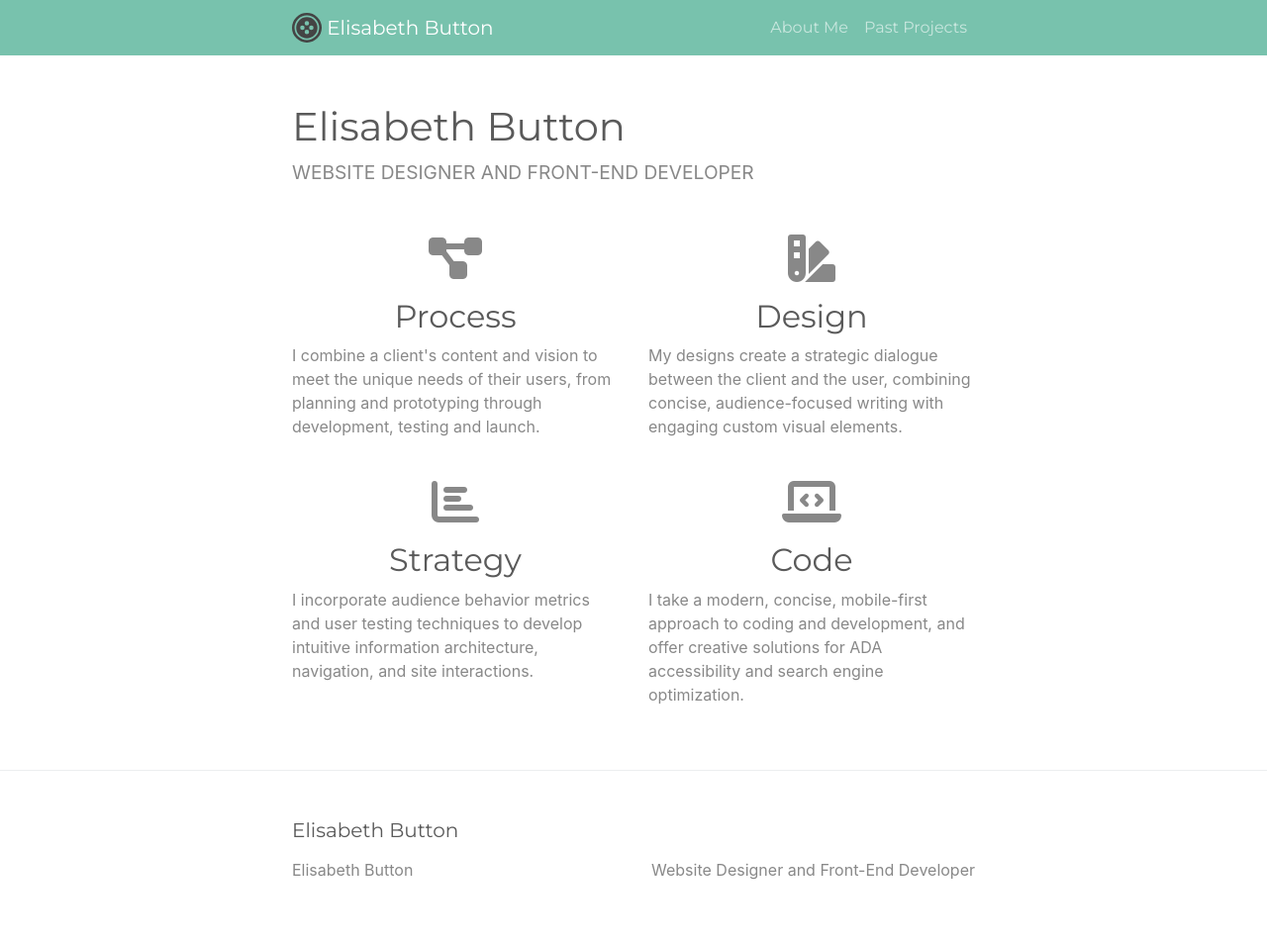
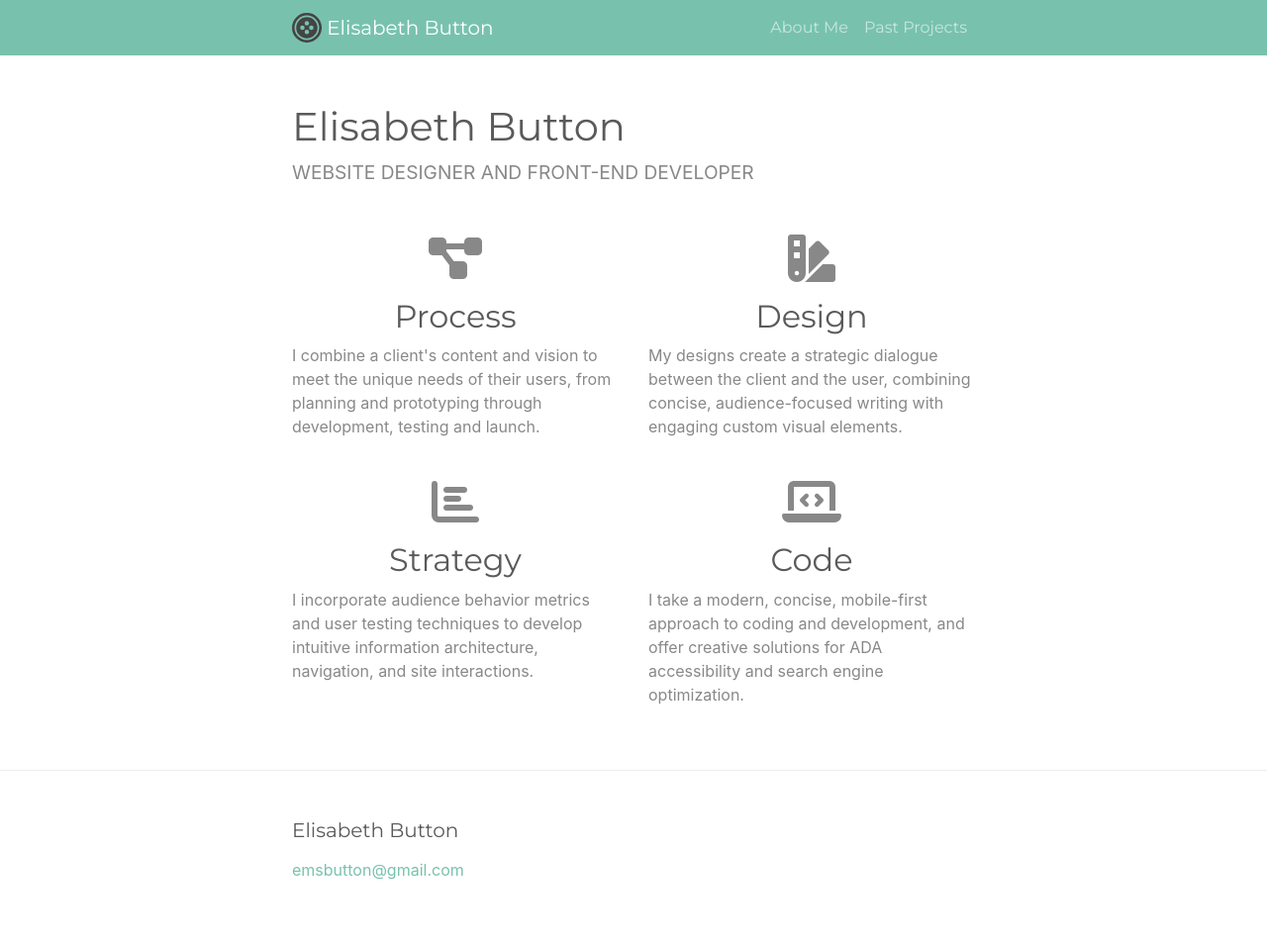
Before and after one commit to emsbutton/portfolio, a Jekyll site: the page built from index.html, in a window 1280 px wide. Shown: the whole page at 99% size. Built offline with Jekyll 4.4.1, drawn with Linux system fonts in a browser that asks for light colours; nearby versions of some CDN libraries; comment, search, counter and statistics services are not loaded.

Commit message:
footer fixes

```diff
--- a/_config.yml
+++ b/_config.yml
@@ -14,7 +14,7 @@
 # You can create any custom variable you would like, and they will be accessible
 # in the templates via {{ site.myvariable }}.
 title: Elisabeth Button
-email: ""
+email: "emsbutton@gmail.com"
 description: >- # this means to ignore newlines until "baseurl:"
   Website Designer and Front-End Developer
 #baseurl: "" # the subpath of your site, e.g. /blog
--- a/_includes/footer.html
+++ b/_includes/footer.html
@@ -8,13 +8,13 @@
 
       <div class="col-sm">
         <ul class="list-unstyled">
-          <li>
+          <!-- <li>
             {%- if site.author -%}
               {{ site.author | escape }}
             {%- else -%}
               {{ site.title | escape }}
             {%- endif -%}
-          </li>
+          </li> -->
           {%- if site.email -%}
             <li>
               <a href="mailto:{{ site.email }}">
@@ -26,11 +26,11 @@
       </div>
 
 
-      <div class="col-sm text-right">
+      <!-- <div class="col-sm text-right">
         <p>{{- site.description | escape -}}</p>
 
 
-      </div>
+      </div> -->
 
     </div>
 
```
